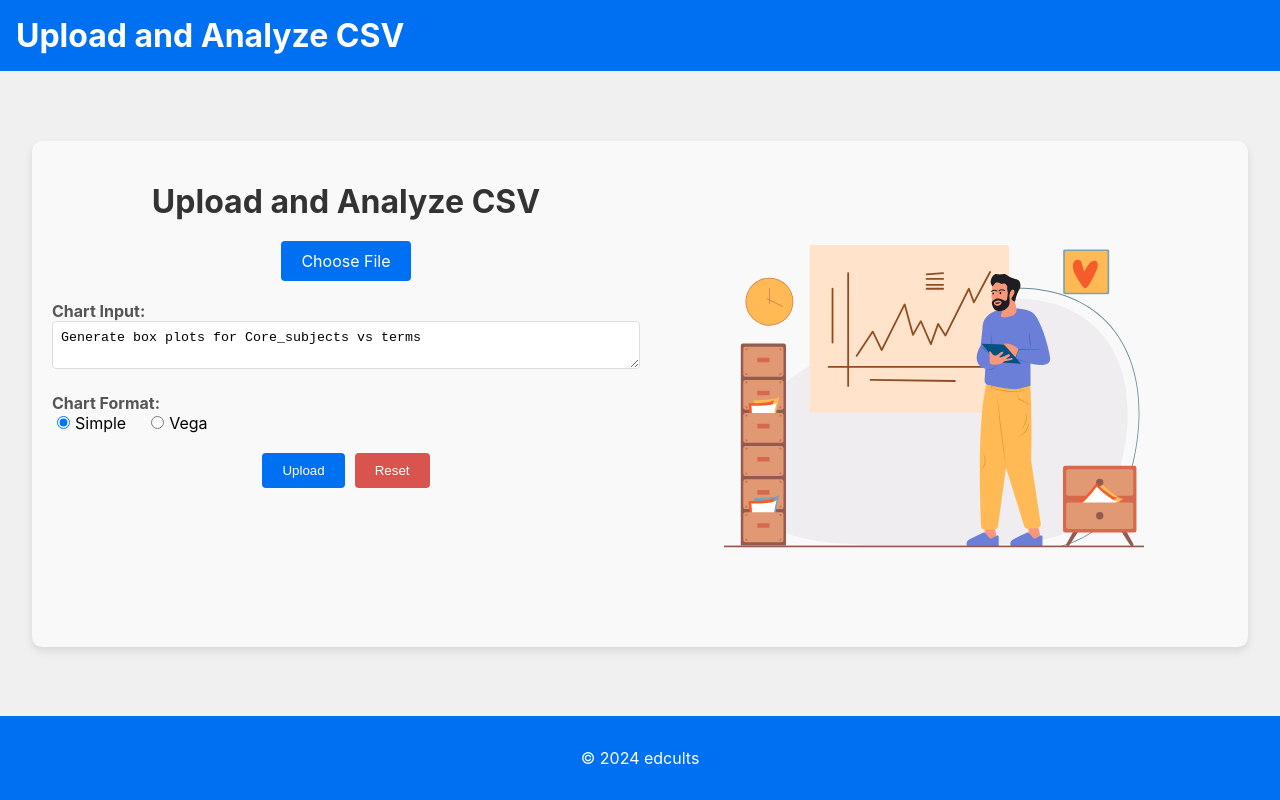
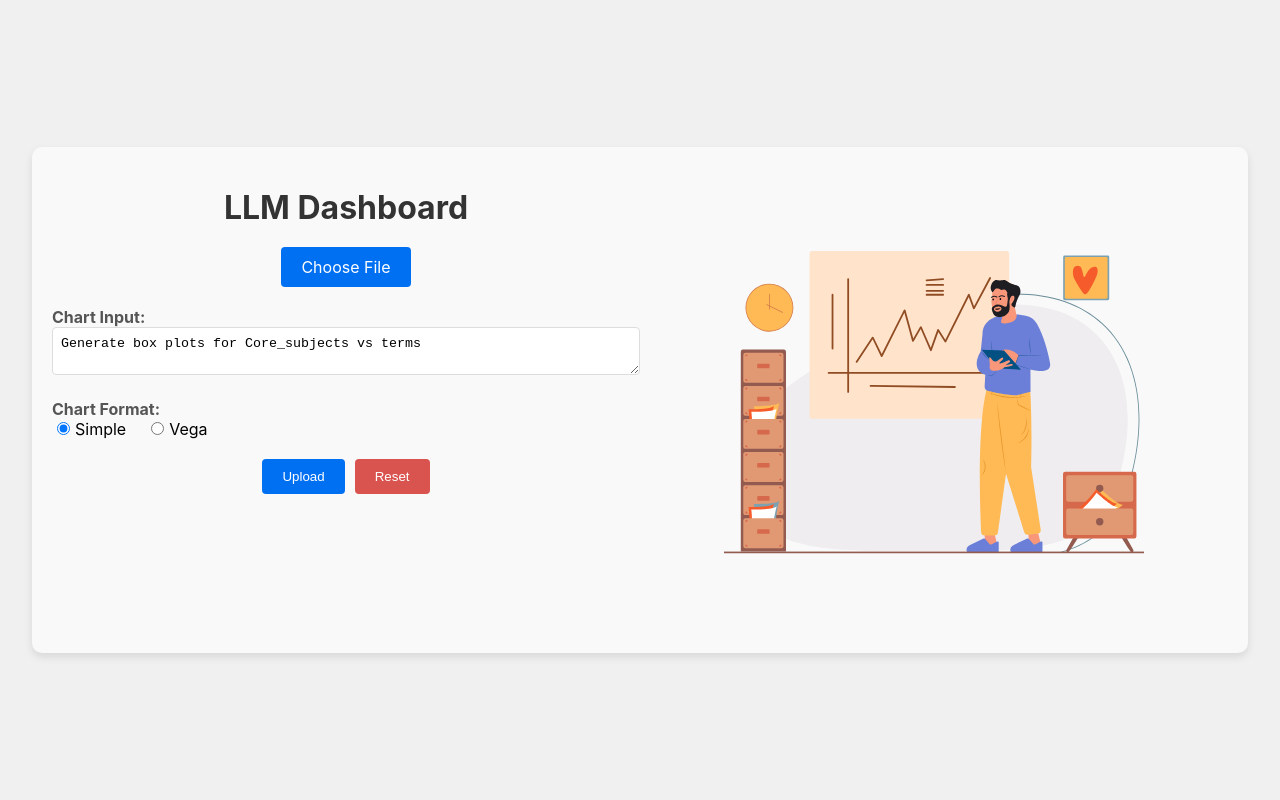
Before and after one commit to AbhinavNaman/Upload-and-Analyze-CSV, a Next.js app: page / in a window 1280 px wide. Built offline with nearby package versions, Linux system fonts and the light colour scheme.

Commit message:
title changed

```diff
--- a/components/Layout.js
+++ b/components/Layout.js
@@ -3,15 +3,15 @@ import styles from '../styles/Layout.module.css';
 export default function Layout({ children }) {
   return (
     <div className={styles.container}>
-      <header className={styles.header}>
+      {/* <header className={styles.header}>
         <h1 className={styles.title}>Upload and Analyze CSV</h1>
-      </header>
+      </header> */}
       <main className={styles.main}>
         {children}
       </main>
-      <footer className={styles.footer}>
+      {/* <footer className={styles.footer}>
         <p>&copy; 2024 edcults</p>
-      </footer>
+      </footer> */}
     </div>
   );
 }
--- a/pages/index.js
+++ b/pages/index.js
@@ -144,9 +144,9 @@ export default function Home() {
   };
 
   return (
-    <div className={styles.container} style={{ display: "flex" , width:"100%"}}>
+    <div className={styles.container} >
       <div style={{flex:"1"}}>
-        <h1 className={styles.title}>Upload and Analyze CSV</h1>
+        <h1 className={styles.title}>LLM Dashboard</h1>
         <form onSubmit={handleSubmit} className={styles.form}>
           <div className={styles.fileInputContainer}>
             <input
--- a/styles/Home.module.css
+++ b/styles/Home.module.css
@@ -1,5 +1,8 @@
 .container {
   /* max-width: 800px; */
+  width: 100%;
+  /* height: 100vh-20px; */
+  display: flex;
   margin: 0 auto;
   padding: 20px;
   text-align: center;
```
